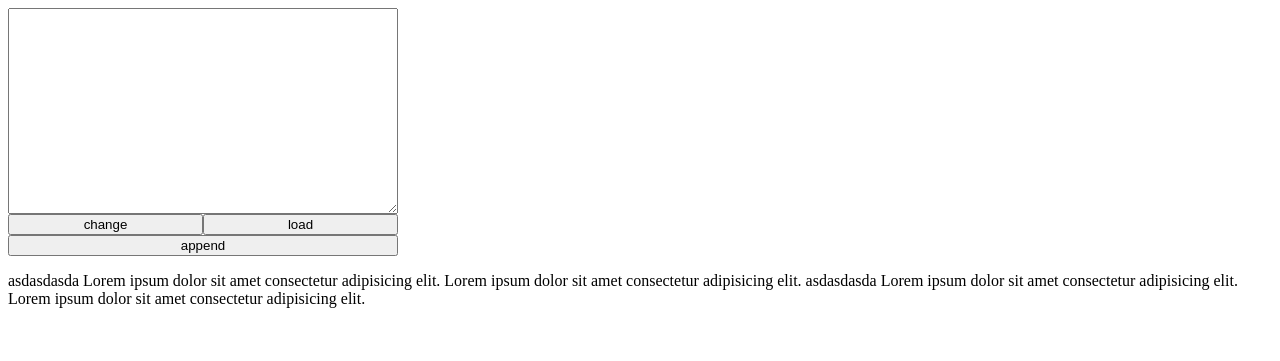
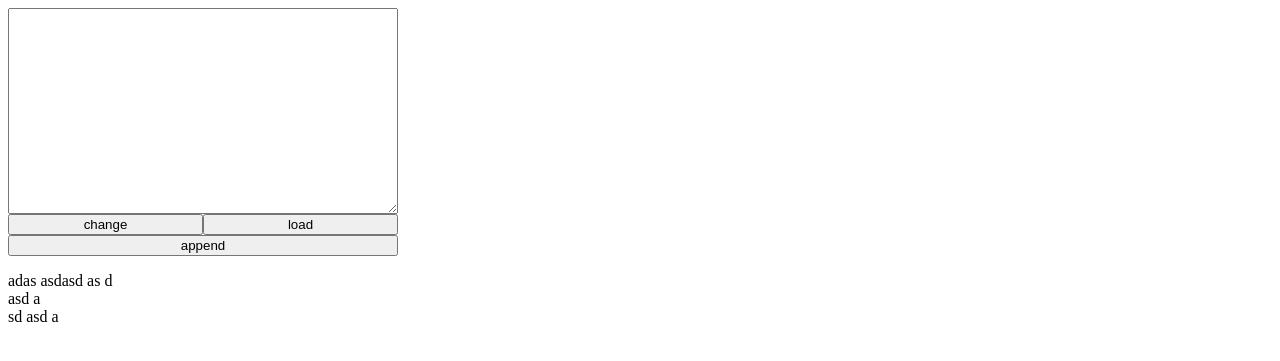
Before and after one commit to Jozefanich/lab4, a PHP site: page / in a window 1280 px wide. Shown: the top 361 px of the page. Run offline with PHP 8.4, Linux system fonts and the light colour scheme.

Commit message:
corrected code

```diff
--- a/text.txt
+++ b/text.txt
@@ -1 +1,3 @@
-asdasdasda Lorem ipsum dolor sit amet consectetur adipisicing elit.  Lorem ipsum dolor sit amet consectetur adipisicing elit.  asdasdasda Lorem ipsum dolor sit amet consectetur adipisicing elit.  Lorem ipsum dolor sit amet consectetur adipisicing elit.
+adas asdasd as d
+asd a
+sd asd a
```
Also changed, not shown: index.php (+29 -15 lines), .osp/project.ini (added).
